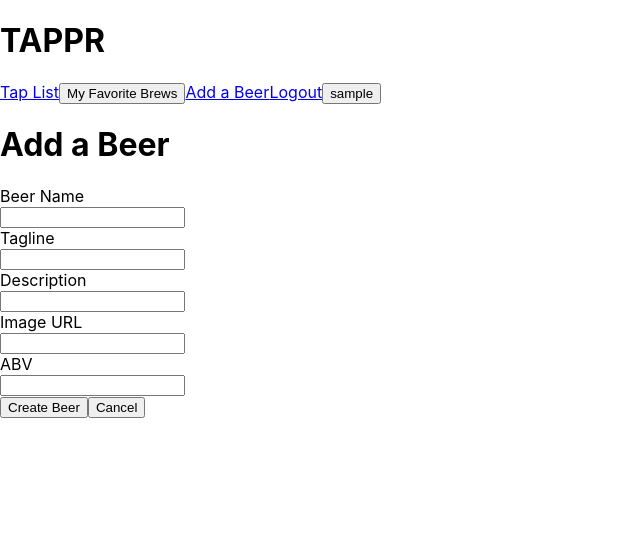
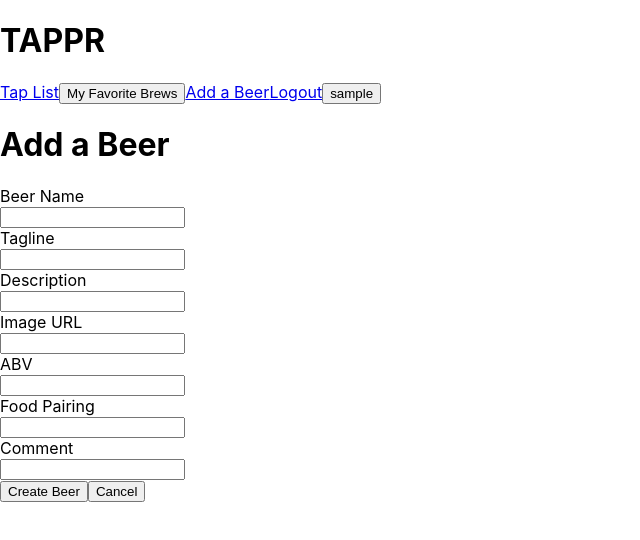
Before and after one commit to tappr-app/tappr, a React (Create React App) app in the folder tappr-fe/: page /add-a-beer in a window 1280 px wide. Shown: the top 540 px of the page, without its empty margins (0-640 px from the left). Built offline with nearby package versions, Linux system fonts and the light colour scheme; sample sign-in values are in the browser's storage.

Commit message:
Add a beer form

```diff
--- a/tappr-fe/src/actions/index.js
+++ b/tappr-fe/src/actions/index.js
@@ -67,7 +67,7 @@ export const getPunkBeers = () => dispatch => {
 
 export const addBeer = (newBeer) => dispatch => {
   dispatch({ type: ADD_BEER });
-  axiosWithAuth().post('/users/beers', newBeer)
+  axiosWithAuth().post('/beers', newBeer)
     .then(res => {
       console.log(res);
       dispatch({ type: ADD_BEER_SUCCESS, payload: res.data });
--- a/tappr-fe/src/components/AddBeer.js
+++ b/tappr-fe/src/components/AddBeer.js
@@ -9,12 +9,12 @@ const initialBeerState = {
   tagline: '',
   description: '',
   image_url: '',
-  abv: ''
+  abv: '',
+  food_name: '',
+  comment: ''
 };
 
 function AddBeer(props) {
-  const user_id = window.localStorage.getItem('user_id');
-
   const { register, errors } = useForm();
 
   const [newBeer, setNewBeer] = useState(initialBeerState);
@@ -26,10 +26,10 @@ function AddBeer(props) {
     });
   };
 
-  const onSubmit = (id) => {
+  const onSubmit = () => {
       console.log(newBeer);
       props.addBeer(newBeer);
-      props.history.push(`/my-brews/${id}`);
+      props.history.push('/my-dashboard');
   };
 
   const cancel = () => {
@@ -83,7 +83,23 @@ function AddBeer(props) {
               onChange={handleChanges}
           />
           <br />
-          <button onClick={() => onSubmit(user_id)}>Create Beer</button>
+          <label htmlFor="food_name">Food Pairing</label>
+          <br />
+          <input
+              name="food_name"
+              ref={register}
+              onChange={handleChanges}
+          />
+          <br />
+          <label htmlFor="comment">Comment</label>
+          <br />
+          <input
+              name="comment"
+              ref={register}
+              onChange={handleChanges}
+          />
+          <br />
+          <button onClick={() => onSubmit()}>Create Beer</button>
           <button onClick={cancel}>Cancel</button>
       </form>
     </div>
```
